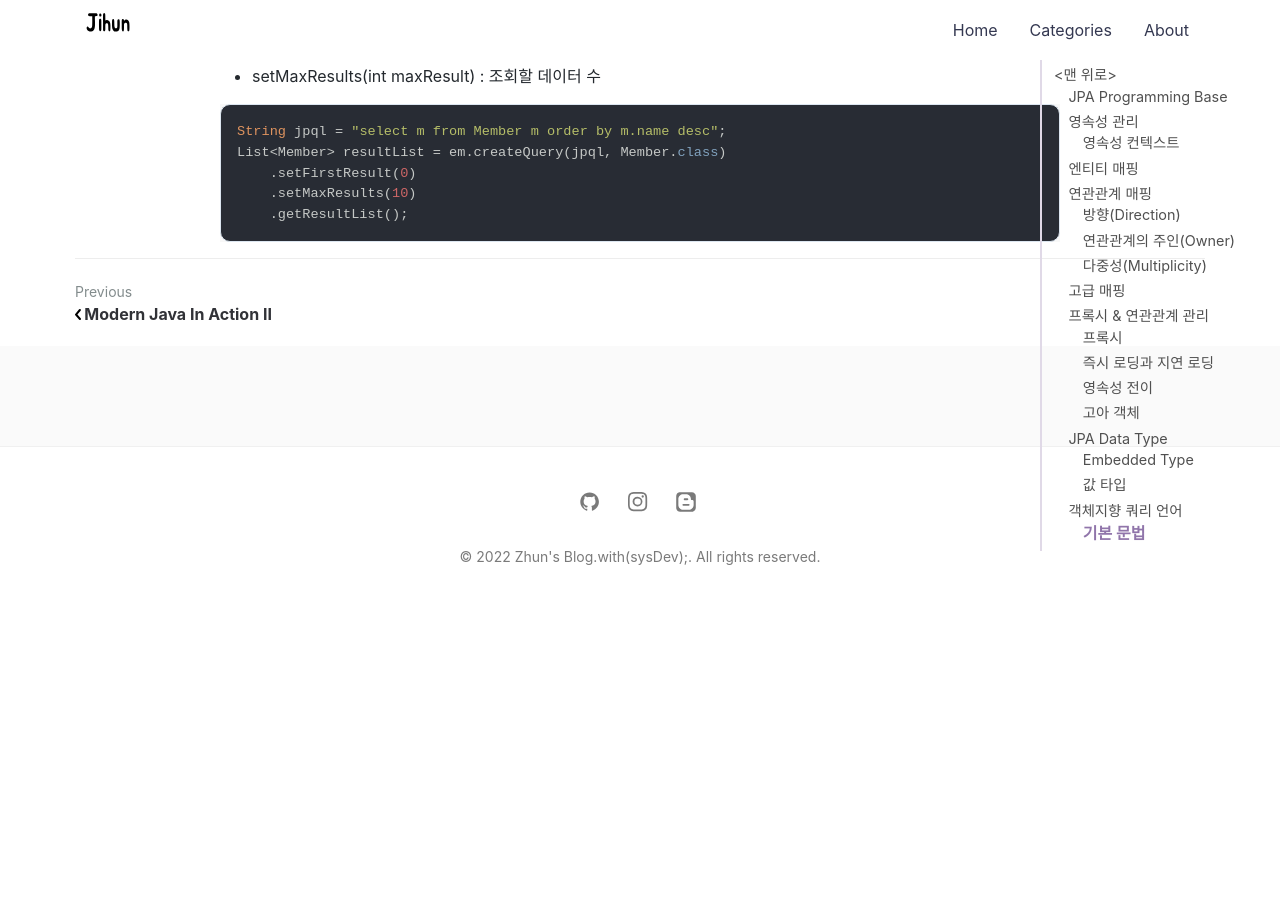
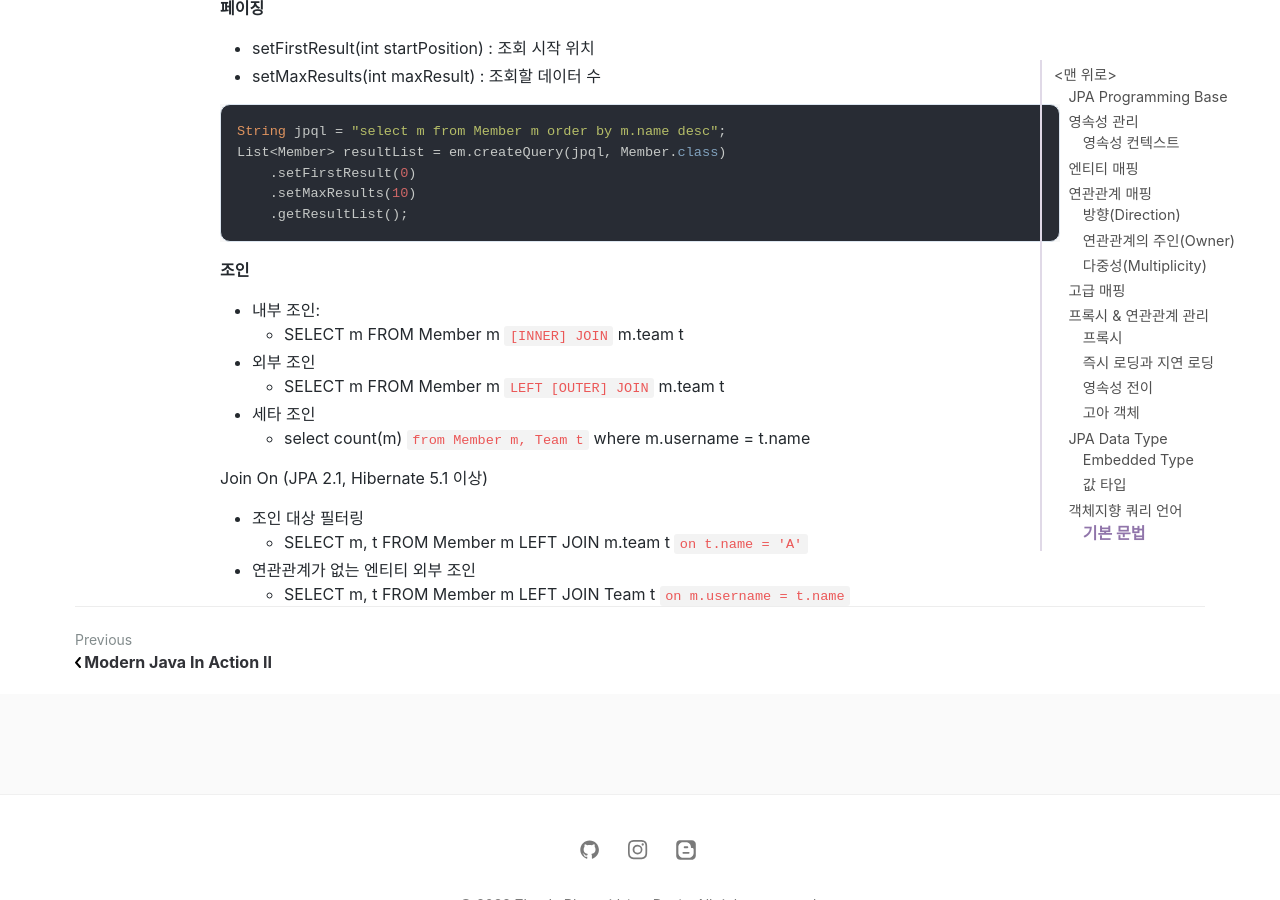
Before and after one commit to jihunparkme/jihunparkme.github.io, a Jekyll site: the page built from _posts/2022-03-29-JPA-Programming-base.md, in a window 1280 px wide and 900 px high, scrolled down 24760 px. Built offline with Jekyll 4.4.1, drawn with Linux system fonts in a browser that asks for light colours; nearby versions of some CDN libraries; comment, search, counter and statistics services are not loaded; before the commit the page ends 25372 px from its top, so only the background shows below that; some of the changed text lies outside the part shown.

Commit message:
[객체지향 쿼리 언어1] 조인

````diff
--- a/_posts/2022-03-29-JPA-Programming-base.md
+++ b/_posts/2022-03-29-JPA-Programming-base.md
@@ -1027,3 +1027,18 @@ List<Member> resultList = em.createQuery(jpql, Member.class)
     .setMaxResults(10)
     .getResultList();
 ```
+
+**조인**
+
+- 내부 조인:
+  - SELECT m FROM Member m `[INNER] JOIN` m.team t
+- 외부 조인
+  - SELECT m FROM Member m `LEFT [OUTER] JOIN` m.team t
+- 세타 조인
+  - select count(m) `from Member m, Team t` where m.username = t.name
+
+Join On (JPA 2.1, Hibernate 5.1 이상)
+  - 조인 대상 필터링
+    - SELECT m, t FROM Member m LEFT JOIN m.team t `on t.name = 'A' `
+  - 연관관계가 없는 엔티티 외부 조인
+    - SELECT m, t FROM Member m LEFT JOIN Team t `on m.username = t.name`
````
